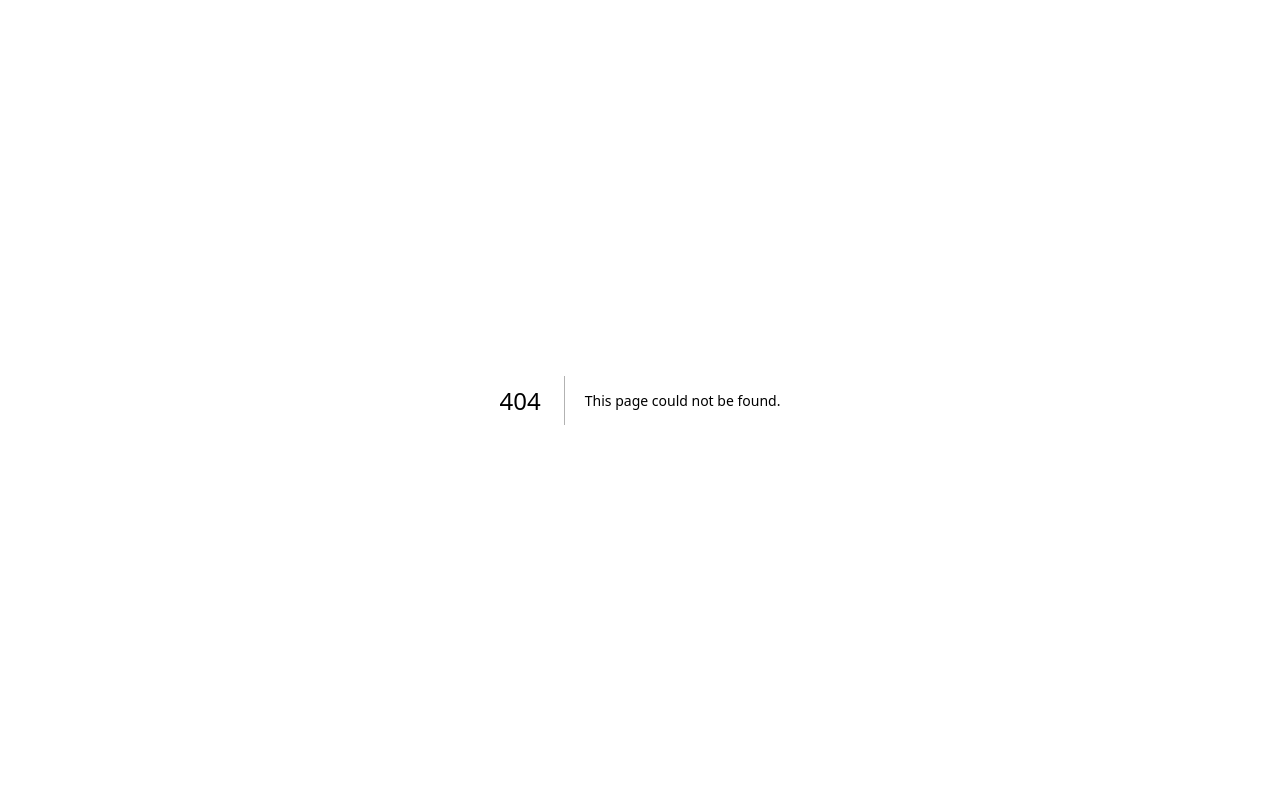
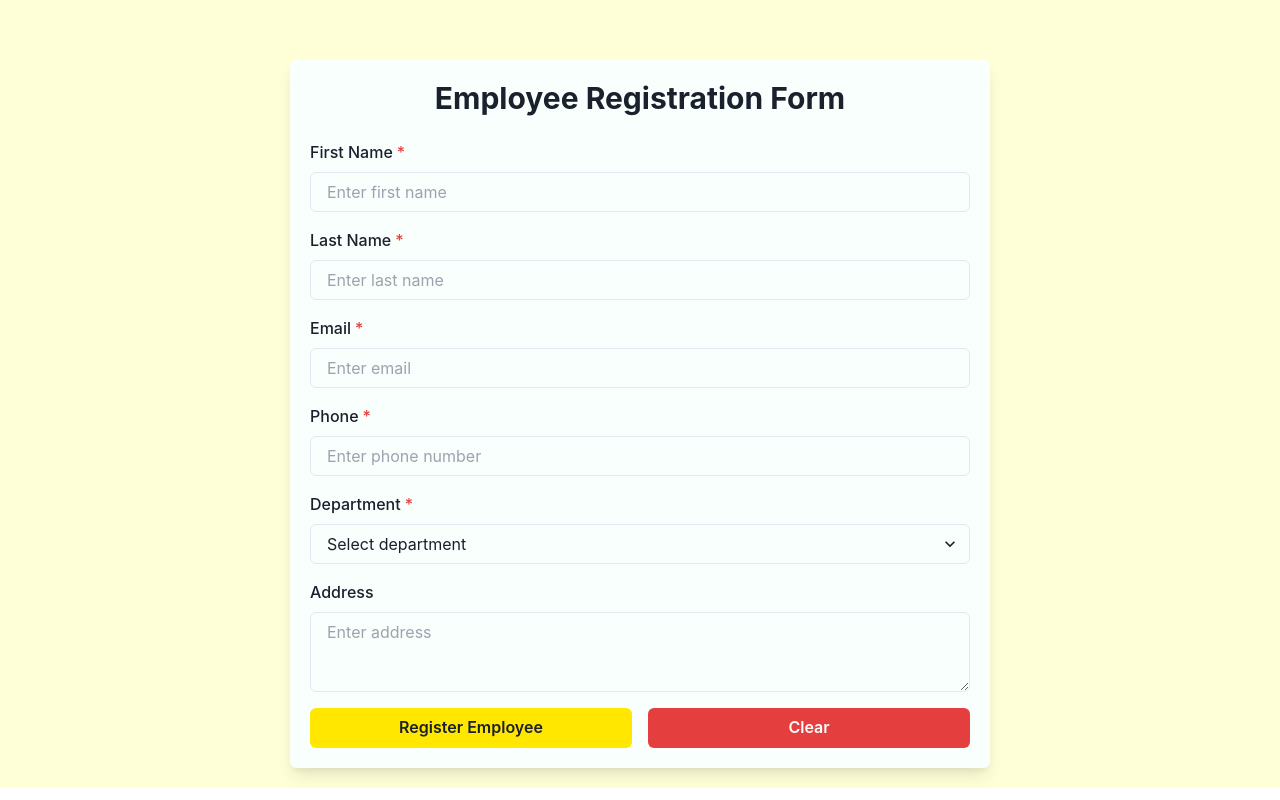
Before and after one commit to Abhishek10351/employee-management, a Next.js app in the folder client/: page /registration in a window 1280 px wide. Before the commit this address had no page. Built offline with nearby package versions, Linux system fonts and the light colour scheme.

Commit message:
feat: add registration

```diff
--- /dev/null
+++ b/client/components/registration/Registration.tsx
@@ -0,0 +1,181 @@
+"use client";
+
+import { useState } from "react";
+import {
+    Box,
+    FormControl,
+    FormLabel,
+    Input,
+    Button,
+    VStack,
+    Textarea,
+    Select,
+    useToast,
+    HStack,
+    Heading,
+} from "@chakra-ui/react";
+
+export default function Registration() {
+    const [formData, setFormData] = useState({
+        firstName: "",
+        lastName: "",
+        email: "",
+        phone: "",
+        department: "",
+        address: "",
+    });
+
+    const toast = useToast();
+
+    function handleChange(
+        e: React.ChangeEvent<
+            HTMLInputElement | HTMLTextAreaElement | HTMLSelectElement
+        >,
+    ) {
+        const updatedFormData = {
+            ...formData,
+            [e.target.name]: e.target.value,
+        };
+        setFormData(updatedFormData);
+    }
+
+    function handleSubmit(e: React.FormEvent) {
+        e.preventDefault();
+        toast({
+            title: "Registration Successful",
+            description: "Employee has been registered.",
+            status: "success",
+            duration: 3000,
+            isClosable: true,
+        });
+        console.log(formData);
+    }
+
+    function handleClear() {
+        setFormData({
+            firstName: "",
+            lastName: "",
+            email: "",
+            phone: "",
+            department: "",
+            address: "",
+        });
+
+        toast({
+            title: "Form Cleared",
+            description: "All fields have been reset.",
+            status: "info",
+            duration: 3000,
+            isClosable: true,
+        });
+    }
+
+    return (
+        <Box
+            maxW="700px"
+            mx="auto"
+            mt={10}
+            p={5}
+            boxShadow="lg"
+            borderRadius="md"
+            bg={"var(--form-color)"}
+        >
+            <Heading as="h2" size="lg" mb={6} textAlign="center">
+                Employee Registration Form
+            </Heading>
+
+            <form onSubmit={handleSubmit}>
+                <VStack spacing={4}>
+                    <FormControl id="firstName" isRequired>
+                        <FormLabel>First Name</FormLabel>
+                        <Input
+                            type="text"
+                            name="firstName"
+                            value={formData.firstName}
+                            onChange={handleChange}
+                            placeholder="Enter first name"
+                        />
+                    </FormControl>
+
+                    <FormControl id="lastName" isRequired>
+                        <FormLabel>Last Name</FormLabel>
+                        <Input
+                            type="text"
+                            name="lastName"
+                            value={formData.lastName}
+                            onChange={handleChange}
+                            placeholder="Enter last name"
+                        />
+                    </FormControl>
+
+                    <FormControl id="email" isRequired>
+                        <FormLabel>Email</FormLabel>
+                        <Input
+                            type="email"
+                            name="email"
+                            value={formData.email}
+                            onChange={handleChange}
+                            placeholder="Enter email"
+                        />
+                    </FormControl>
+
+                    <FormControl id="phone" isRequired>
+                        <FormLabel>Phone</FormLabel>
+                        <Input
+                            type="tel"
+                            name="phone"
+                            value={formData.phone}
+                            onChange={handleChange}
+                            placeholder="Enter phone number"
+                        />
+                    </FormControl>
+
+                    <FormControl id="department" isRequired>
+                        <FormLabel>Department</FormLabel>
+                        <Select
+                            name="department"
+                            value={formData.department}
+                            onChange={handleChange}
+                            placeholder="Select department"
+                        >
+                            <option value="HR">HR</option>
+                            <option value="Engineering">Engineering</option>
+                            <option value="Marketing">Marketing</option>
+                            <option value="Finance">Finance</option>
+                        </Select>
+                    </FormControl>
+
+                    <FormControl id="address">
+                        <FormLabel>Address</FormLabel>
+                        <Textarea
+                            name="address"
+                            value={formData.address}
+                            onChange={handleChange}
+                            placeholder="Enter address"
+                        />
+                    </FormControl>
+
+                    <HStack spacing={4} width="full">
+                        <Button
+                            type="submit"
+                            bg="var(--accent-color)"
+                            width="full"
+                            textAlign="center"
+                            whiteSpace="normal"
+                            px={4}
+                        >
+                            Register Employee
+                        </Button>
+                        <Button
+                            onClick={handleClear}
+                            colorScheme="red"
+                            width="full"
+                        >
+                            Clear
+                        </Button>
+                    </HStack>
+                </VStack>
+            </form>
+        </Box>
+    );
+}
--- /dev/null
+++ b/client/components/registration/index.tsx
@@ -0,0 +1 @@
+export { default as Registration } from "./Registration";
--- a/client/sites/index.tsx
+++ b/client/sites/index.tsx
@@ -1 +1,2 @@
 export { default as HomePage } from "./home/Home";
+export { default as RegistrationPage } from "./registration/Registration";
--- /dev/null
+++ b/client/sites/registration/Registration.scss
@@ -0,0 +1,7 @@
+.registration-container {
+    flex-direction: column;
+    align-items: center;
+    justify-content: center;
+    padding: 20px;
+    background-color: var(--background-color);
+}
--- /dev/null
+++ b/client/sites/registration/Registration.tsx
@@ -0,0 +1,10 @@
+import { Registration } from "../../components/registration";
+import "./Registration.scss";
+
+export default function RegistrationPage() {
+    return (
+        <div className="registration-container">
+            <Registration />
+        </div>
+    );
+}
--- /dev/null
+++ b/client/src/app/registration/page.tsx
@@ -0,0 +1,5 @@
+import RegistrationPage from "../../../sites/registration/Registration";
+
+export default function Registration() {
+    return <RegistrationPage />;
+}
```
